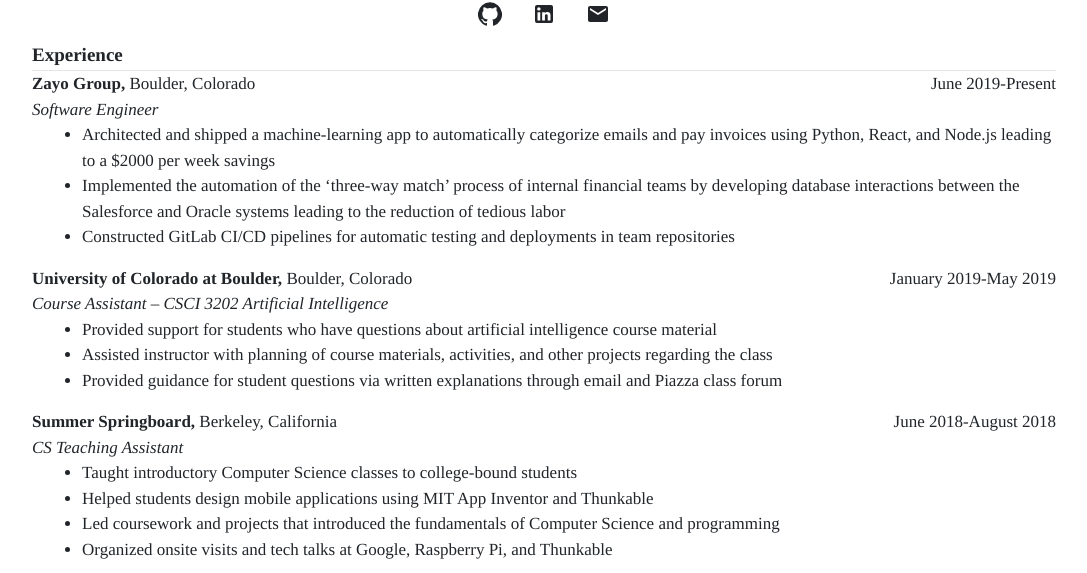
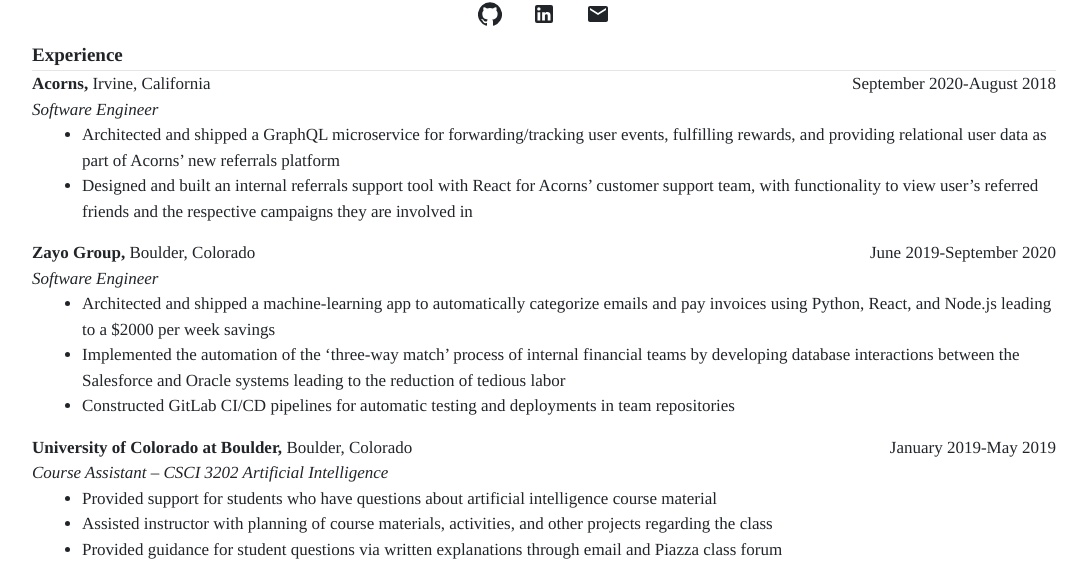
Before and after one commit to curtislin7/personal-website, a React (Create React App) app: page / in a window 1280 px wide. Shown: the part 227-800 px from the top of the page, without its empty margins (96-1183 px from the left). Built offline with nearby package versions, Linux system fonts and the light colour scheme.

Commit message:
Update resume with Acorns in job experience

```diff
--- a/src/Pages/Home/HomePage.js
+++ b/src/Pages/Home/HomePage.js
@@ -45,9 +45,19 @@
                   <div className={classes.sectionTitle}>Experience</div>
                   <hr className={classes.line}/>
                   <div className={classes.sectionHeader}>
+                    <div className={classes.company}>Acorns,&nbsp;</div>
+                    <div className={classes.location}>Irvine, California</div>
+                    <div className={classes.date}>September 2020-August 2018</div>
+                  </div>
+                  <div className={classes.role}>Software Engineer</div>
+                  <ul className={classes.points}>
+                    <li>Architected and shipped a GraphQL microservice for forwarding/tracking user events, fulfilling rewards, and providing relational user data as part of Acorns’ new referrals platform</li>
+                    <li>Designed and built an internal referrals support tool with React for Acorns’ customer support team, with functionality to view user’s referred friends and the respective campaigns they are involved in  </li>
+                  </ul>
+                  <div className={classes.sectionHeader}>
                     <div className={classes.company}>Zayo Group,&nbsp;</div>
                     <div className={classes.location}>Boulder, Colorado</div>
-                    <div className={classes.date}>June 2019-Present</div>
+                    <div className={classes.date}>June 2019-September 2020</div>
                   </div>
                   <div className={classes.role}>Software Engineer</div>
                   <ul className={classes.points}>
@@ -65,18 +75,6 @@
                     <li>Provided support for students who have questions about artificial intelligence course material</li>
                     <li>Assisted instructor with planning of course materials, activities, and other projects regarding the class</li>
                     <li>Provided guidance for student questions via written explanations through email and Piazza class forum</li>
-                  </ul>
-                  <div className={classes.sectionHeader}>
-                    <div className={classes.company}>Summer Springboard,&nbsp;</div>
-                    <div className={classes.location}>Berkeley, California</div>
-                    <div className={classes.date}>June 2018-August 2018</div>
-                  </div>
-                  <div className={classes.role}>CS Teaching Assistant</div>
-                  <ul className={classes.points}>
-                    <li>Taught introductory Computer Science classes to college-bound students</li>
-                    <li>Helped students design mobile applications using MIT App Inventor and Thunkable</li>
-                    <li>Led coursework and projects that introduced the fundamentals of Computer Science and programming</li>
-                    <li>Organized onsite visits and tech talks at Google, Raspberry Pi, and Thunkable</li>
                   </ul>
                 </div>
                 <div className={classes.section}>
```
